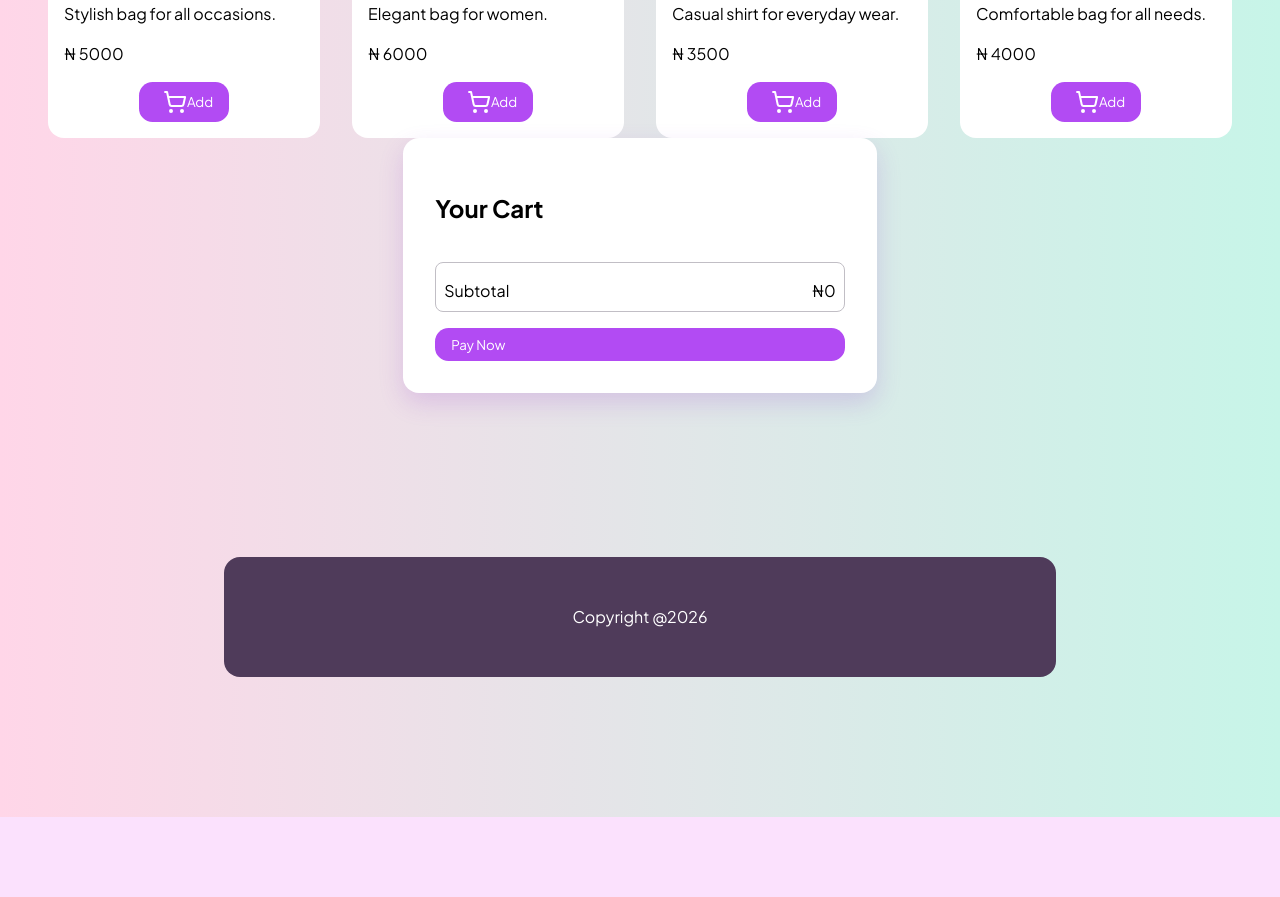
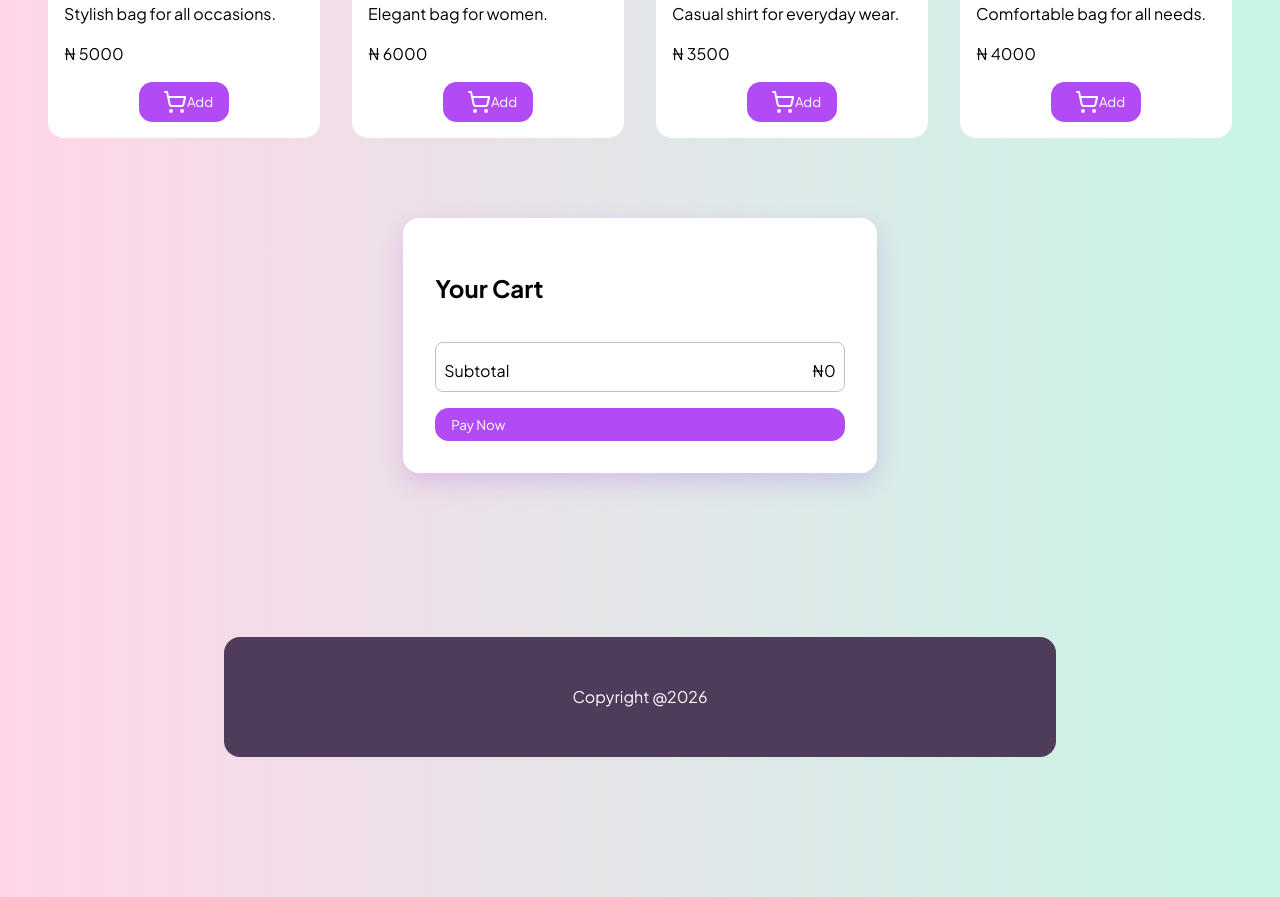
Before and after one commit to Sotom-tam/campus-essentials, a React (Vite) app: page /categories in a window 1280 px wide. Shown: the part 2540-3437 px from the top of the page. Before the commit the page ends 3357 px from the top, so only its background shows below. Built offline with nearby package versions, Linux system fonts and the light colour scheme.

Commit message:
Callback Url and Routing Page fix
I

```diff
--- a/src/components/HeroSection.tsx
+++ b/src/components/HeroSection.tsx
@@ -10,7 +10,7 @@ function HeroSection(){
                 <h1 className="heading">Everything you Need All in one Space!</h1>
                 <p>We have all the Essentials for Student life, and they're Priced right too!</p>
                 <div className="btn-grp">
-                    <Link to="/categories" className="btn">Shop Essentials</Link>
+                    <Link to="/login" className="btn">Shop Essentials</Link>
                     <Link to="/login" className="btn">Login</Link>
 
                 </div>
--- a/src/components/PaymentButton.tsx
+++ b/src/components/PaymentButton.tsx
@@ -11,18 +11,20 @@ interface InitializeResponse {
 }
 interface Props {
   amount: number;
+  userEmail:string;
 }
-const userEmail = "email@gmail.com";
+
 
 const PayButton = (props: Props) => {
   //console.log(typeof (props.amount * 100).toString());
   const handlePay = async () => {
+    console.log(props.userEmail)
     try {
       const res = await fetch("http://localhost:3000/checkout", {
         method: "POST",
         headers: { "Content-type": "application/json" },
         body: JSON.stringify({
-          email: userEmail,
+          email: props.userEmail,
           amount: props.amount * 100, //The amount must be in kobo
         }),
       });
--- a/src/components/PaymentForm.tsx
+++ b/src/components/PaymentForm.tsx
@@ -1,11 +1,21 @@
 import SummaryItem from "./SummaryItem";
 import CartItem from "./CartItem";
 import PayButton from "./PaymentButton";
-import cart from "../cart";
+interface Cart{
+        id:string
+        name:string
+        description:string
+        price:number
+        imgURL:string
+        alt:string
+        inStock:boolean
+}
+interface CartProps{
+  cart:Cart[]
+  userEmail:string
+}
 
-
-function PaymentForm(){
-  console.log(cart)
+function PaymentForm({cart,userEmail}:CartProps){
   const Subtotal = cart.reduce((sum, item) => {
   return sum + item.price;
 }, 0);
@@ -14,13 +24,13 @@ function PaymentForm(){
       <h2>Your Cart</h2>
       <div className="item-holder">
         {cart.map((item )=>{
-          return <CartItem {...item} />
+          return <CartItem {...item}/>
         })}
       </div>
       <div className="summary">
         <SummaryItem name="Subtotal" value={Subtotal} />
       </div>
-      <PayButton amount={Subtotal} />
+      <PayButton amount={Subtotal} userEmail={userEmail} />
     </div></>
 }
 export default PaymentForm
--- a/src/pages/Checkout.tsx
+++ b/src/pages/Checkout.tsx
@@ -1,9 +1,21 @@
 import PaymentForm from "../components/PaymentForm";
 import "../style.css"
-
-function Checkout() {
+interface Cart{
+        id:string
+        name:string
+        description:string
+        price:number
+        imgURL:string
+        alt:string
+        inStock:boolean
+}
+interface CartProps{
+  cart:Cart[]
+  userEmail:string
+}
+function Checkout({cart,userEmail}:CartProps) {
   return (
-      <PaymentForm />
+      <PaymentForm userEmail={userEmail} cart={cart}/>
 
   );
 }
--- a/src/pages/Login.tsx
+++ b/src/pages/Login.tsx
@@ -19,7 +19,8 @@ function Login(){
         const data= await response.json()
         console.log(data)
         if(data.success){
-            navigate("/categories")
+            navigate("/categories",{state:{email:data.userEmail}})
+            console.log(data.userEmail)
         }
     }
     return<div className="main-container">
--- a/src/pages/PaymentCallback.tsx
+++ b/src/pages/PaymentCallback.tsx
@@ -1,4 +1,5 @@
 import { useEffect, useState } from "react";
+import { Link } from "react-router-dom";
 const PaymentCallback = () => {
   const [message, setMessage] = useState("Verifying Payment...");
   useEffect(() => {
@@ -17,6 +18,7 @@ const PaymentCallback = () => {
       const data = await response.json();
       console.log(data.message);
       setMessage(data.message);
+
     };
     verifyPayment();
   }, []);
@@ -24,6 +26,7 @@ const PaymentCallback = () => {
   return (
     <>
       <h2>{message}</h2>
+      <Link to="/categories">Shop more?</Link>
     </>
   );
 };
--- a/src/pages/Shopping.tsx
+++ b/src/pages/Shopping.tsx
@@ -5,6 +5,7 @@ import Footer from '../components/Footer'
 import Checkout from './Checkout'
 import ProductsCategoryHolder from '../components/ProductsCategoryHolder'
 import '../style.css'
+import { useLocation } from "react-router-dom";
 interface Item {
     id: string
     name: string
@@ -15,6 +16,8 @@ interface Item {
     inStock: boolean
 }
 function ShoppingPage() {
+  const location = useLocation();
+  const email = location.state?.email;
   const [cart,setCart]=useState<Item[]>([])
 
       function ToCart(itemId:string){
@@ -36,7 +39,7 @@ function ShoppingPage() {
       <NavBar cart={cart} />
       <div className="main-container">
       <ProductsCategoryHolder ToCart={ToCart}/>
-      <Checkout/>
+      <Checkout cart={cart} userEmail={email}/>
       </div>
       <Footer/>
     </>
--- a/src/style.css
+++ b/src/style.css
@@ -317,6 +317,7 @@ a {
 }
 
 .cart-card {
+    margin-top: 5rem;
     display: flex;
     box-sizing: border-box;
     flex-direction: column;
@@ -392,6 +393,15 @@ a {
     margin-top: 0.5rem;
 }
 
+.pay {
+    transition: 200ms;
+}
+
+.pay:hover {
+    transform: scale(1.05);
+    background: linear-gradient(90deg, #8b5cf6, #3b82f6, #ec4899);
+    ;
+}
 
 @keyframes scrollintoview {
     0% {
```
Also changed, not shown: 2 other files (tests, documents, lock files or other folders).
